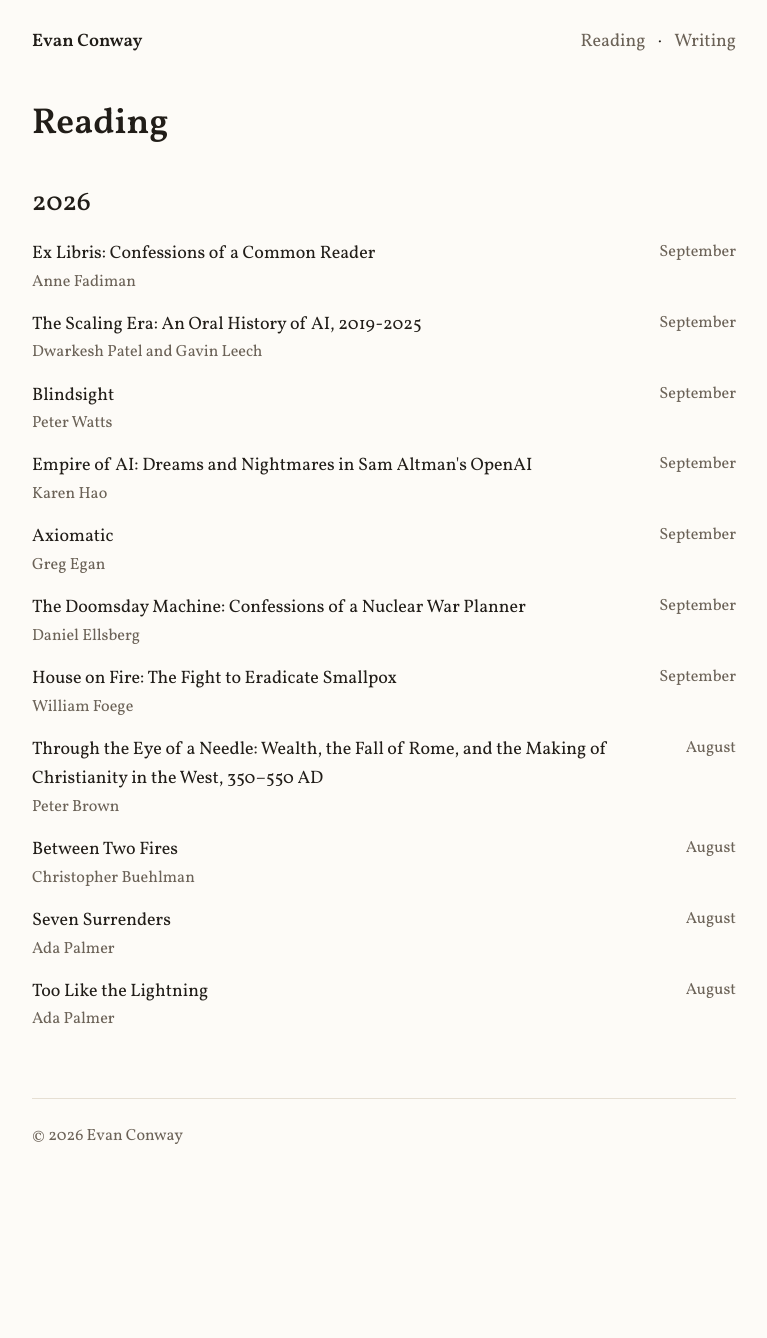
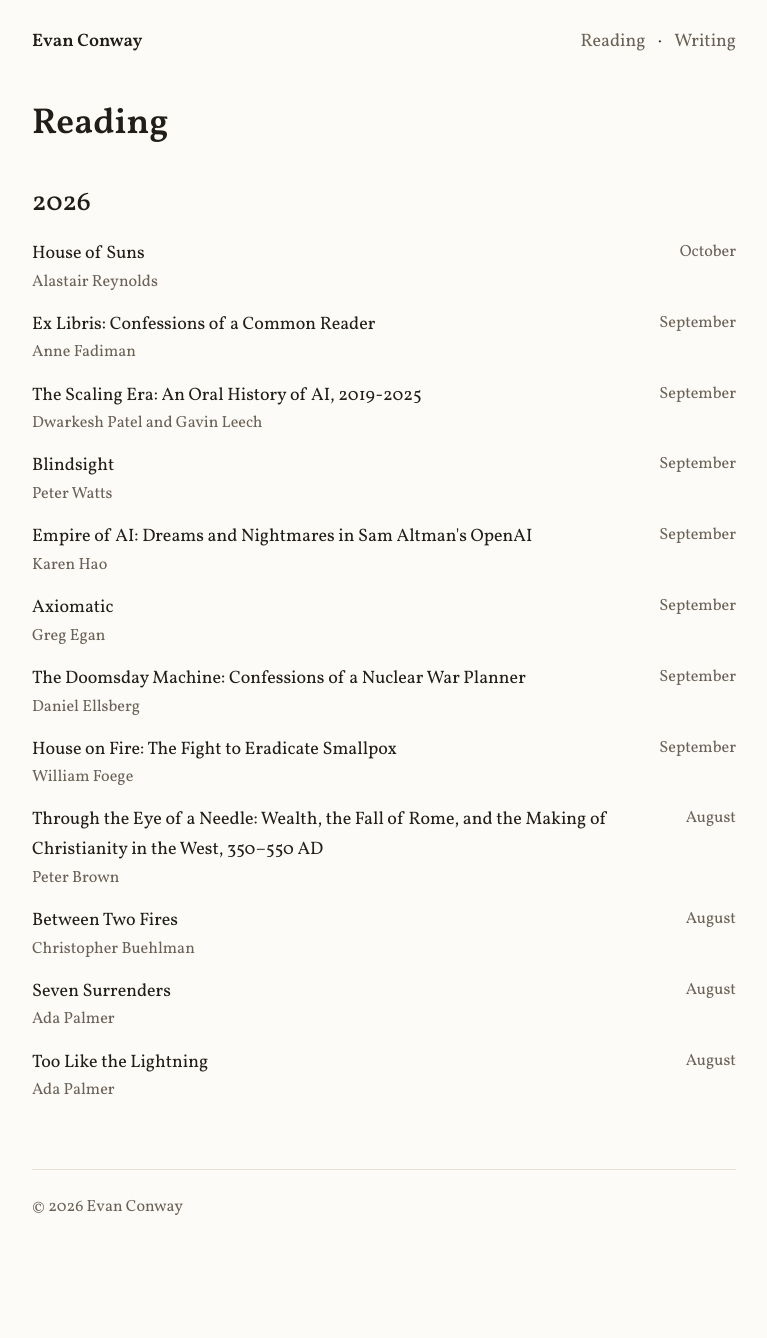
Before and after one commit to evan-conway/evanjayconway.com, a Jekyll site: the page built from reading.html, in a window 1280 px wide. Shown: the whole page, without its empty margins (256-1023 px from the left). Built offline with Jekyll 4.4.1, drawn with Linux system fonts in a browser that asks for light colours; before the commit the page ends 1267 px from its top, so only the background shows below that.

Commit message:
Add House of Suns to books

```diff
--- a/_data/reading.yml
+++ b/_data/reading.yml
@@ -1,5 +1,8 @@
 - year: 2026
   books:
+    - title: House of Suns
+      author: Alastair Reynolds
+      month: October
     - title: "Ex Libris: Confessions of a Common Reader"
       author: Anne Fadiman
       month: September
```
